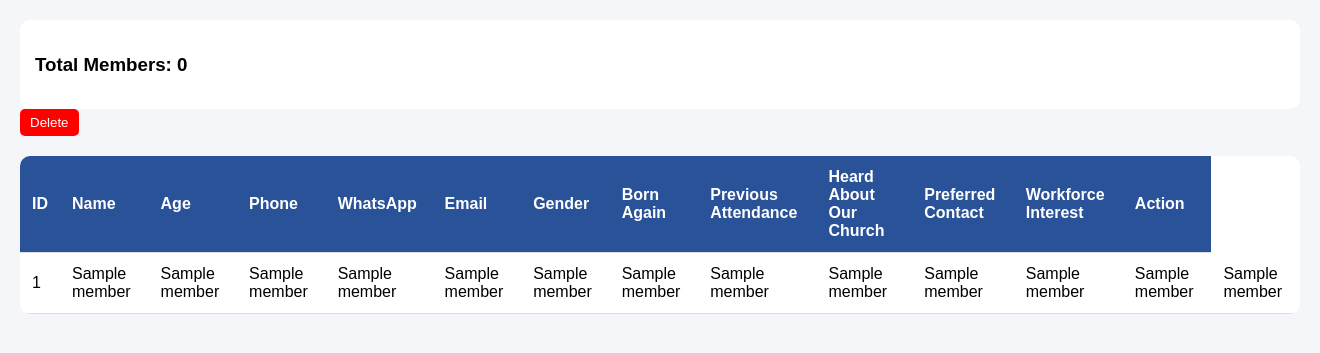
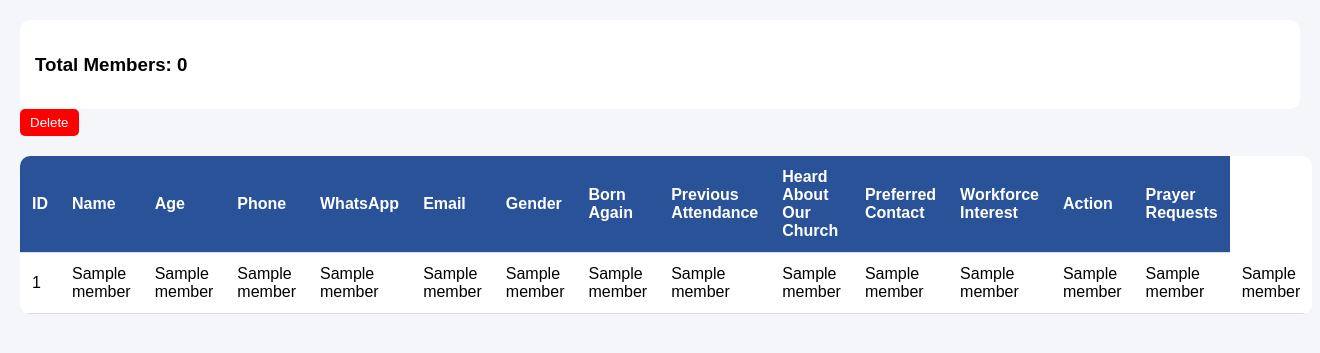
Before and after one commit to myGod25/Church-form, a Flask app: page /members in a window 1320 px wide. Shown: the part 118-471 px from the top of the page. Run offline with Flask 3, Linux system fonts and the light colour scheme; a user stored in the database is signed in; tables that the repository leaves empty hold one stand-in row (values such as "Sample post"); a database or web service that is not in the repository returns one stand-in record (values such as "Sample title"); data that the repository does not hold is empty; some libraries are stand-ins or nearby versions.

Commit message:
prayer column

```diff
--- a/app.py
+++ b/app.py
@@ -32,7 +32,8 @@ def init_db():
             previous_attendance TEXT,
             heard_about_us TEXT,
             preferred_contact TEXT,
-            workforce_interest TEXT
+            workforce_interest TEXT,
+            prayer_requests TEXT
         )
     """)
 
@@ -59,6 +60,7 @@ def submit():
     heard_about_us = request.form.get("heard_about_us")
     preferred_contact = request.form.get("preferred_contact")
     workforce_interest = request.form.get("workforce_interest")
+    prayer_requests = request.form.get("prayer_requests")
 
     conn = psycopg2.connect(DATABASE_URL)
     cursor = conn.cursor()
@@ -70,18 +72,34 @@ def submit():
         gender, born_again, previous_attendance,
         heard_about_us, preferred_contact, workforce_interest
     )
-    VALUES (%s, %s, %s, %s, %s, %s, %s, %s, %s, %s, %s)
+    VALUES (%s, %s, %s, %s, %s, %s, %s, %s, %s, %s, %s, %s)
 """,
     (
         name, age, phone, whatsapp, email,
         gender, born_again, previous_attendance,
-        heard_about_us, preferred_contact, workforce_interest
+        heard_about_us, preferred_contact, workforce_interest, prayer_requests
     ),
 )
     conn.commit()
     conn.close()
 
     return redirect("/success")
+
+@app.route('/add-prayer-column')
+def add_prayer_column():
+
+    conn = psycopg2.connect(DATABASE_URL)
+    cursor = conn.cursor()
+
+    cursor.execute("""
+        ALTER TABLE members
+        ADD COLUMN IF NOT EXISTS prayer_requests TEXT
+    """)
+
+    conn.commit()
+    conn.close()
+
+    return "Prayer column added!"
 
 @app.route('/members')
 def members():
--- a/templates/admin.html
+++ b/templates/admin.html
@@ -99,6 +99,7 @@
         <th>Preferred Contact</th>
         <th>Workforce Interest</th>
         <th>Action</th>
+        <th>Prayer Requests</th>
     </tr>
 
     {% for m in members %}
@@ -117,6 +118,7 @@
         <td>{{ m[11] }}</td>
         <td>{{ m[12] }}</td>
         <td>{{ m[13] }}</td>
+        <td>{{ m[14] }}</td>
             <a href="/delete/{{ m[0] }}">
                 <button class="btn delete">Delete</button>
             </a>
--- a/templates/index.html
+++ b/templates/index.html
@@ -11,7 +11,7 @@
     <title>Amazing Grace Midyouth</title>
   </head>
   <body>
-    <h1>Amazing Grace Midyouth Fellowship</h1>
+    <h1>Amazing Grace Midyouth Evangelical ministry</h1>
     <h2>Fill this form to register</h2>
     <form action="/submit" method="post">
       <input
```
